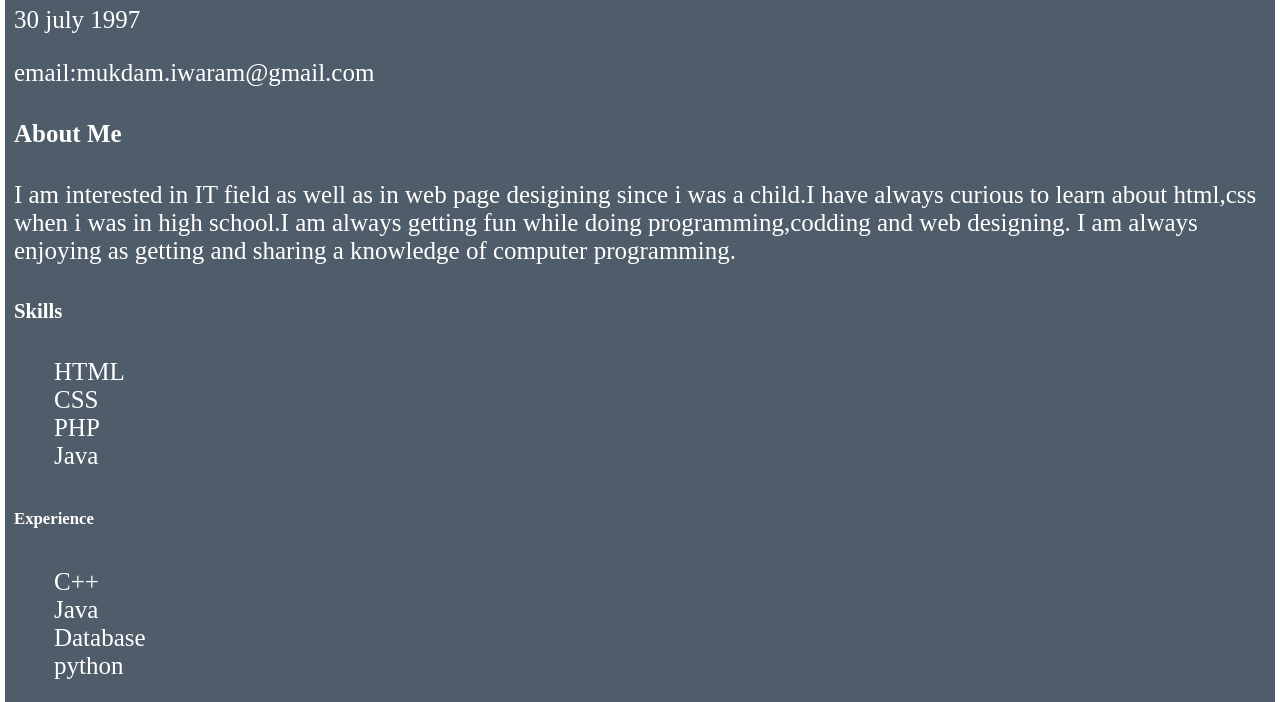
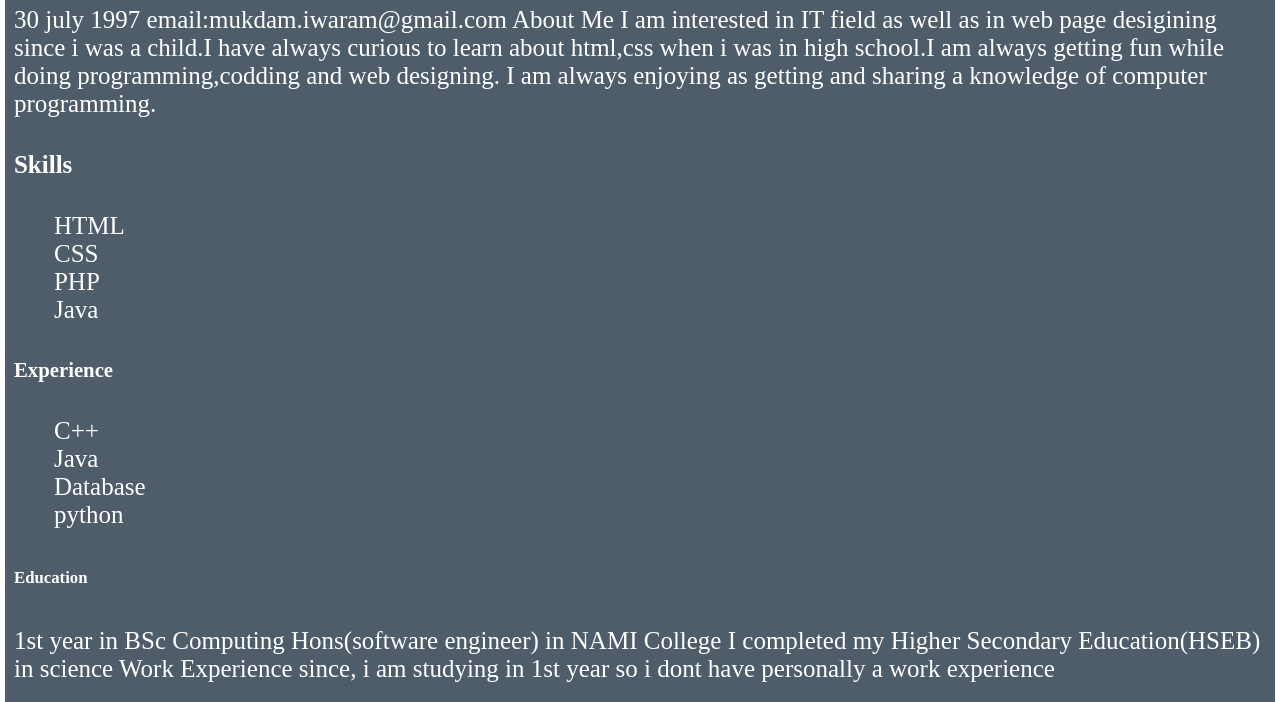
Before and after one commit to Iwaram123/CSY1018-assign1, a plain HTML site: page cv.html in a window 1280 px wide. Shown: the part 770-1472 px from the top of the page. Drawn offline with Linux system fonts and the light colour scheme.

Commit message:
modified cv

```diff
--- a/cv.html
+++ b/cv.html
@@ -24,33 +24,35 @@
             <img src="images/the.png" alt="logo"/>
           </div>
            <h3>Date of birth</h3>
-            <p> 30 july 1997</p>
-            <p>email:mukdam.iwaram@gmail.com</p>
-          <h4>About Me</h4>
             <p>
+             30 july 1997
+             email:mukdam.iwaram@gmail.com
+             About Me
               I am interested in IT field as well as in web page desigining since i was a child.I have always curious to learn
               about html,css when i was in high school.I am always getting fun while doing programming,codding and web designing.
               I am always enjoying as getting and sharing a knowledge of computer programming.
             </p>
-           <h5>Skills</h5>
+           <h4>Skills</h4>
              <ol>
                 <li>HTML</li>
                 <li>CSS</li>
                 <li>PHP</li>
                 <li>Java</li>
              </ol>
-           <h6>Experience</h6>
+           <h5> Experience</h5>
              <ol>
                <li>C++</li>
                <li>Java</li>
                <li>Database</Li>
                <li>python</li>
              </ol>
-           <h7>Education</h7>
-              <p>1st year in BSc Computing Hons(software engineer) in NAMI College</p>
-              <p>I completed my Higher Secondary Education(HSEB) in science</p>
-           <h8>Work Experience</h8>
-              <p>since, i am studying in 1st year so i dont have personally a work experience</p>
+           <h6>Education</h6>
+             <p>
+              1st year in BSc Computing Hons(software engineer) in NAMI College
+              I completed my Higher Secondary Education(HSEB) in science
+              Work Experience
+              since, i am studying in 1st year so i dont have personally a work experience</p>
+             </p>
         </section>
         <footer>
           <div class="sidebar">
```
